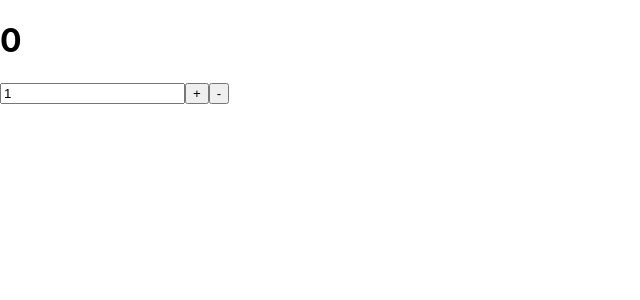
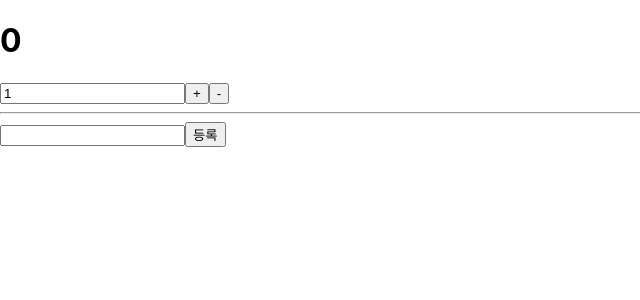
Before and after one commit to hanameee/modern_react, a React (Create React App) app in the folder 6-Redux/learn-redux/: page / in a window 1280 px wide. Shown: the top 300 px of the page, without its empty margins (0-640 px from the left). Built offline with nearby package versions, Linux system fonts and the light colour scheme.

Commit message:
Optimize useSelector in CountContaier

```diff
--- a/6-Redux/learn-redux/src/App.js
+++ b/6-Redux/learn-redux/src/App.js
@@ -1,10 +1,12 @@
 import React from "react";
 import CounterContainer from "./containers/CounterContainer";
-
+import TodosContainer from "./containers/TodosContainer";
 function App() {
     return (
         <div>
             <CounterContainer />
+            <hr />
+            <TodosContainer />
         </div>
     );
 }
--- a/6-Redux/learn-redux/src/components/Counter.js
+++ b/6-Redux/learn-redux/src/components/Counter.js
@@ -2,6 +2,7 @@ import React from "react";
 
 function Counter({ number, diff, onIncrease, onDecrease, onSetDiff }) {
     const onChange = e => {
+        // 문자열 > 숫자로 변환
         onSetDiff(parseInt(e.target.value, 10));
     };
     return (
--- a/6-Redux/learn-redux/src/components/Todos.js
+++ b/6-Redux/learn-redux/src/components/Todos.js
@@ -25,17 +25,16 @@ function Todos({ todos, onCreate, onToggle }) {
     const [text, setText] = useState("");
     const onChange = e => setText(e.target.value);
     const onSubmit = e => {
-        e.preventDefault();
+        e.preventDefault(); // submit 이벤트 발생 시 새로고침 방지
         onCreate(text);
-        setText("");
+        setText(""); //인풋 초기화
     };
-
     return (
         <div>
             <form onSubmit={onSubmit}>
                 <input
                     value={text}
-                    placeholder="할 일을 입력하세요.."
+                    text="할 일을 입력하세요"
                     onChange={onChange}
                 />
                 <button type="submit">등록</button>
--- a/6-Redux/learn-redux/src/containers/CounterContainer.js
+++ b/6-Redux/learn-redux/src/containers/CounterContainer.js
@@ -1,15 +1,18 @@
 import React from "react";
-import { useSelector, useDispatch } from "react-redux";
+import { useSelector, useDispatch, shallowEqual } from "react-redux";
 import Counter from "../components/Counter";
 import { increase, decrease, setDiff } from "../modules/counter";
 
 function CounterContainer() {
     // useSelector는 리덕스 스토어의 상태를 조회하는 Hook
     // state의 값은 store.getState() 함수를 호출했을 때 나타나는 결과물과 동일
-    const { number, diff } = useSelector(state => ({
-        number: state.counter.number,
-        diff: state.counter.diff
-    }));
+    const { number, diff } = useSelector(
+        state => ({
+            number: state.counter.number,
+            diff: state.counter.diff
+        }),
+        shallowEqual
+    );
 
     // useDispatch 는 리덕스 스토어의 dispatch 를 함수에서 사용 할 수 있게 해주는 Hook
     const dispatch = useDispatch();
@@ -20,10 +23,10 @@ function CounterContainer() {
 
     return (
         <Counter
-            // 상태와
+            // 상태 전달
             number={number}
             diff={diff}
-            // 액션을 디스패치 하는 함수들을 props로 넣어줍니다.
+            // 액션 디스패치 함수들 전달
             onIncrease={onIncrease}
             onDecrease={onDecrease}
             onSetDiff={onSetDiff}
--- a/6-Redux/learn-redux/src/containers/TodosContainer.js
+++ b/6-Redux/learn-redux/src/containers/TodosContainer.js
@@ -7,7 +7,7 @@ function TodosContainer() {
     const todos = useSelector(state => state.todos);
     const dispatch = useDispatch();
 
-    const onCreate = text => dispatch(addTodo(text));
+    const onCreate = useCallback(text => dispatch(addTodo(text)), [dispatch]);
     const onToggle = useCallback(id => dispatch(toggleTodo(id)), [dispatch]);
 
     return <Todos todos={todos} onCreate={onCreate} onToggle={onToggle} />;
--- a/6-Redux/learn-redux/src/exercise.js
+++ b/6-Redux/learn-redux/src/exercise.js
@@ -1,5 +1,4 @@
 import { createStore } from "redux";
-
 // createStore은 store을 만들어주는 함수
 // 리액트 프로젝트에서는 단 하나의 스토어를 만듦
 
--- a/6-Redux/learn-redux/src/modules/counter.js
+++ b/6-Redux/learn-redux/src/modules/counter.js
@@ -5,13 +5,13 @@ const INCREASE = "counter/INCREASE";
 const DECREASE = "counter/DECREASE";
 
 /* 액션 생성함수 만들기 */
-// 액션 생성함수를 만들고 export 해주기
+// 액션 생성함수를 만들고 export 해주기 - dispatch 를 좀 더 편리하게 하기 위해서 만들어 주는 것
 export const setDiff = diff => ({ type: SET_DIFF, diff });
 export const increase = () => ({ type: INCREASE });
 export const decrease = () => ({ type: DECREASE });
 
 /* 초기 상태 선언 */
-// 리듀서의 초기 상태는 꼭 객체타입일 필요는 없다. 배열이여도 되고, 원시 타입 (숫자, 문자열, 불리언 이여도 상관 없음.
+// 리듀서의 초기 상태는 꼭 객체타입일 필요는 없음. 배열이여도 되고, 원시 타입 (숫자, 문자열, 불리언 이여도 상관 없음.
 const initialState = {
     number: 0,
     diff: 1
--- a/6-Redux/learn-redux/src/modules/todos.js
+++ b/6-Redux/learn-redux/src/modules/todos.js
@@ -3,7 +3,7 @@ const ADD_TODO = "todos/ADD_TODO";
 const TOGGLE_TODO = "todos/TOGGLE_TODO";
 
 /* 액션 생성함수 만들기 */
-let nextId = 1;
+let nextId = 1; // todo 데이터에서 사용할 고유 id
 export const addTodo = text => ({
     type: ADD_TODO,
     todo: {
```
Also changed, not shown: 1 other file (tests, documents, lock files or other folders).
